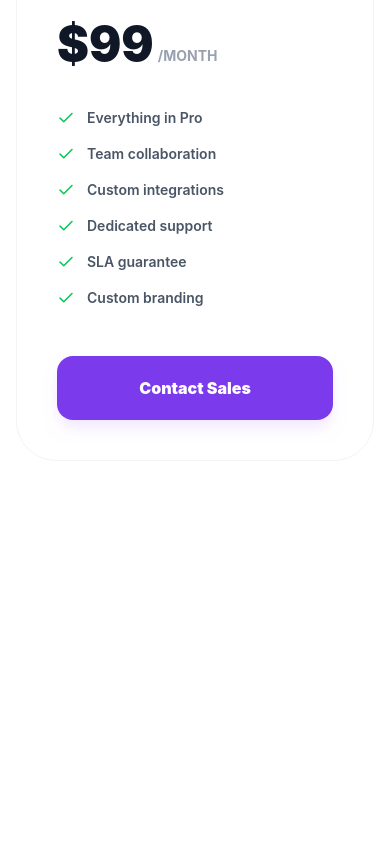
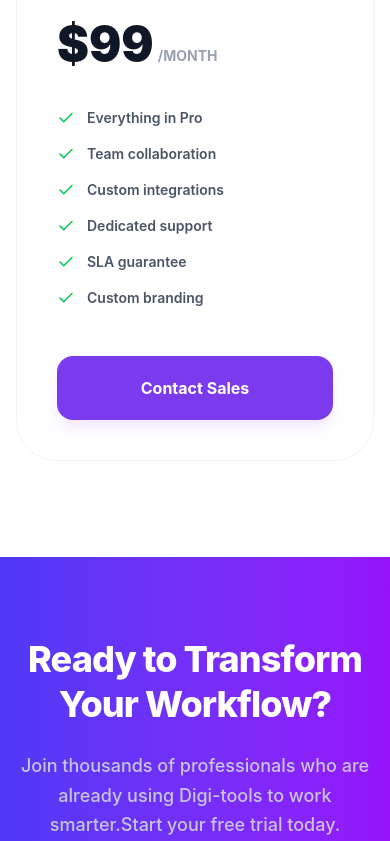
Before and after one commit to JohirulIslamHimel/Digital-Tools-Buying-Website, a React (Vite) app: page / in a window 390 px wide. Shown: the part 8557-9398 px from the top of the page. Before the commit the page ends 9114 px from the top, so only its background shows below. Built offline with nearby package versions, Linux system fonts and the light colour scheme.

Commit message:
add workflow section component with brand colors and responsive buttons

```diff
--- a/src/App.jsx
+++ b/src/App.jsx
@@ -8,6 +8,7 @@ import Tabs from "./component/Tabs";
 import Card from "./component/Card";
 import Steps from "./component/Steps";
 import Pricing from "./component/Pricing";
+import Workflow from "./component/Workflow";
 
 const getProducts = async () => {
   const res = await fetch("/models.json");
@@ -54,6 +55,7 @@ function App() {
         )}
         <Steps></Steps>
         <Pricing></Pricing>
+        <Workflow></Workflow>
       </div>
     </>
   );
--- a/src/component/Pricing.jsx
+++ b/src/component/Pricing.jsx
@@ -115,10 +115,10 @@ const Pricing = () => {
 
                 {/* Button */}
                 <button
-                  className={`w-full py-5 rounded-2xl font-black transition-all active:scale-95 ${
+                  className={`w-full py-5 rounded-2xl font-bold transition-all active:scale-95 ${
                     plan.isPopular
-                      ? "bg-white text-[#7C3AED] hover:bg-gray-50"
-                      : "bg-[#7C3AED] text-white hover:bg-[#6D28D9] shadow-lg shadow-purple-100"
+                      ? "bg-white text-[#7C3AED] hover:bg-gray-50 cursor-pointer"
+                      : "bg-[#7C3AED] text-white hover:bg-[#6D28D9] shadow-lg shadow-purple-100 cursor-pointer"
                   }`}
                 >
                   {plan.buttonText}
--- a/src/component/ProductCard.jsx
+++ b/src/component/ProductCard.jsx
@@ -54,7 +54,7 @@ const ProductCard = ({ product, carts, setCarts }) => {
       <button
         onClick={handleAddCart}
         disabled={isExist}
-        className={`w-full py-5 rounded-2xl transition-all font-black flex items-center justify-center gap-2 mt-auto ${
+        className={`w-full py-5 rounded-2xl transition-all font-black flex items-center justify-center gap-2 mt-auto cursor-pointer ${
           isExist
             ? "bg-green-500 text-white cursor-not-allowed opacity-90"
             : "bg-[#7C3AED] hover:bg-[#6D28D9] text-white shadow-lg shadow-purple-100"
--- /dev/null
+++ b/src/component/Workflow.jsx
@@ -0,0 +1,30 @@
+import React from "react";
+
+const Workflow = () => {
+  return (
+    <div className="py-20 bg-linear-to-r from-[#4F39F6] to-[#9514FA]">
+      <div className="max-w-4xl mx-auto text-center">
+        <h2 className="text-4xl md:text-5xl font-extrabold text-white mb-6 leading-tight tracking-tight">
+          Ready to Transform Your Workflow?
+        </h2>
+        <p className="text-gray-300 text-lg md:text-xl mb-12 max-w-2xl mx-auto font-medium opacity-90 leading-relaxed">
+          Join thousands of professionals who are already using Digi-tools to
+          work smarter.Start your free trial today.
+        </p>
+        <div className="flex flex-col sm:flex-row gap-6 justify-center items-center mb-8">
+          <button className="bg-white text-[#9514FA] px-7 py-4 rounded-full font-semibold text-lg shadow-2xl shadow-purple-900/30 hover:bg-gray-200 active:scale-95 transition-all duration-300 w-full sm:w-auto cursor-pointer">
+            Explore Products
+          </button>
+          <button className="border-2 border-white text-white px-7 py-4 rounded-full font-semibold text-lg hover:bg-white/10 active:scale-95 transition-all duration-300 w-full sm:w-auto cursor-pointer">
+            View Pricing
+          </button>
+        </div>
+        <p className="text-[#FFFFFF] text-sm  opacity-80 tracking-wide">
+          14-day free trial • No credit card required • Cancel anytime
+        </p>
+      </div>
+    </div>
+  );
+};
+
+export default Workflow;
```
